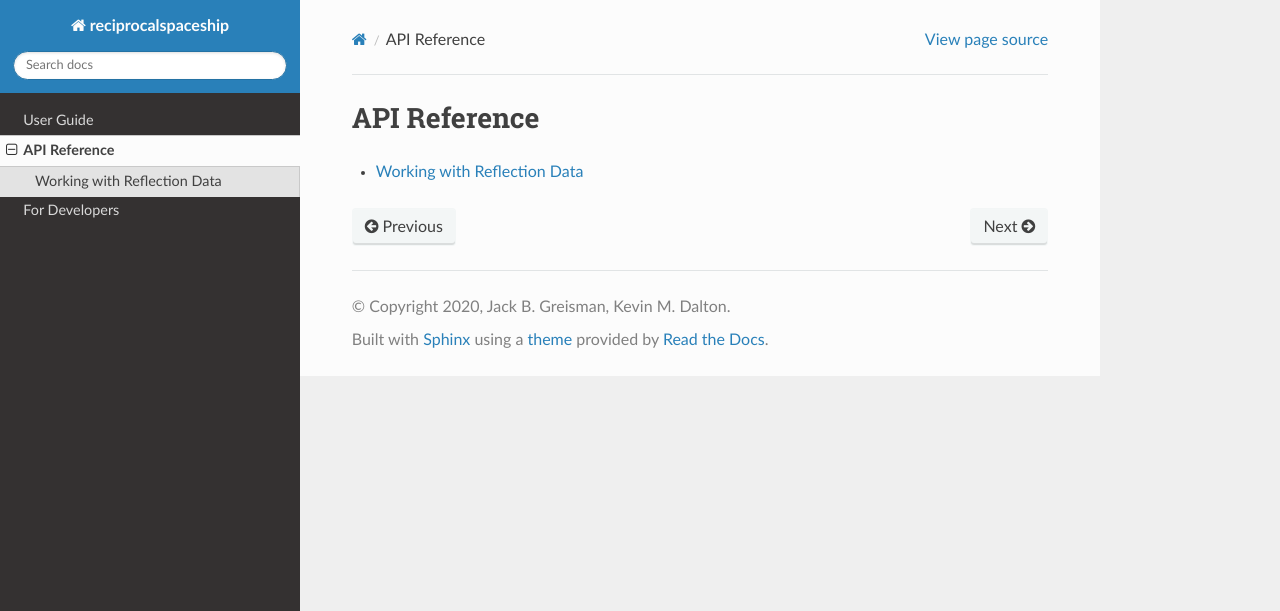
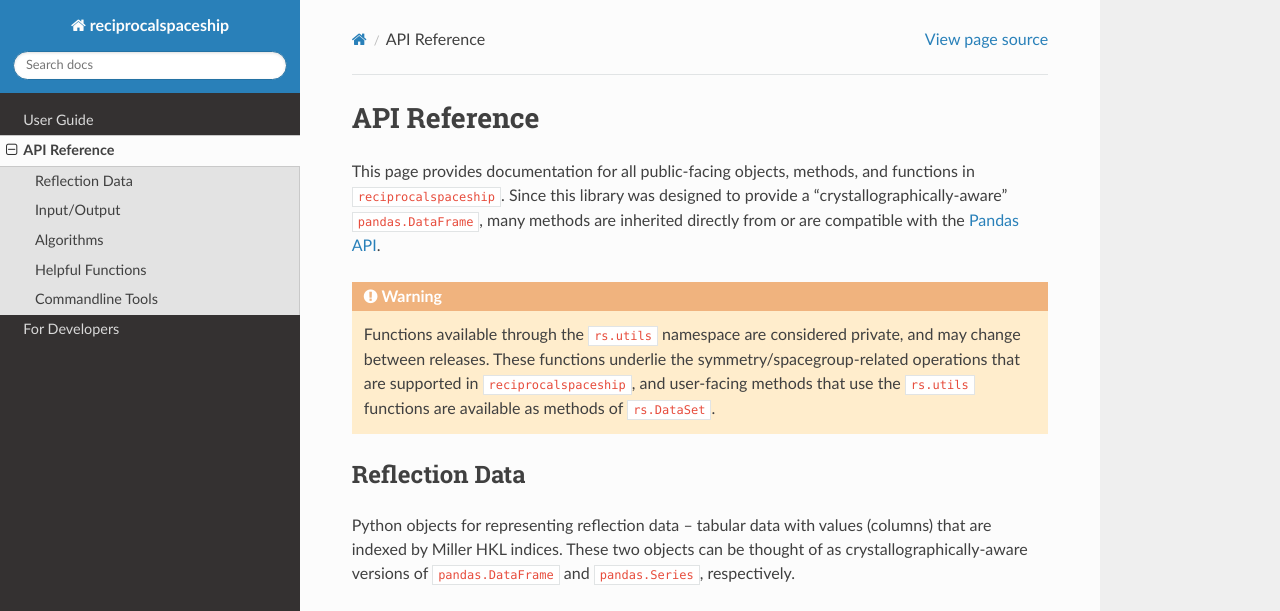
Before and after one commit to rs-station/reciprocalspaceship, a Sphinx documentation site: the page built from docs/api/index.rst, in a window 1280 px wide and 1400 px high. Shown: the top 611 px of the window. Built offline with Sphinx 7.4.7 and the Read the Docs theme 2.0.0, drawn with Linux system fonts in a browser that asks for light colours; the version number could not be read and is left out; some of the changed text lies outside the part shown; grey boxes are pictures that could not be loaded.

Commit message:
Update documentation with more detailed API reference

```diff
--- a/docs/api/index.rst
+++ b/docs/api/index.rst
@@ -3,7 +3,90 @@
 API Reference
 =============
 
+This page provides documentation for all public-facing objects, methods,  and functions in ``reciprocalspaceship``. Since this
+library was designed to provide a "crystallographically-aware" ``pandas.DataFrame``, many methods are inherited directly
+from or are compatible with the `Pandas API <https://pandas.pydata.org/docs/reference/index.html#api>`_.
+
+.. Warning::
+   Functions available through the ``rs.utils`` namespace are considered private, and may change between releases.
+   These functions underlie the symmetry/spacegroup-related operations that are supported in ``reciprocalspaceship``,
+   and user-facing methods that use the ``rs.utils`` functions are available as methods of ``rs.DataSet``.
+
+Reflection Data
+---------------
+
+Python objects for representing reflection data -- tabular data with values (columns) that are indexed by Miller HKL indices.
+These two objects can be thought of as crystallographically-aware versions of ``pandas.DataFrame`` and ``pandas.Series``, respectively.
+
+.. currentmodule:: reciprocalspaceship
+.. autosummary::
+   :toctree: autoapi
+   :nosignatures:
+   :template: class.rst
+
+   ~reciprocalspaceship.DataSet
+   ~reciprocalspaceship.DataSeries
+
+Input/Output
+------------
+
+Supported crystallographic file formats for data I/O. Write functions are available as methods of ``rs.DataSet`` objects.
+
+.. currentmodule:: reciprocalspaceship
+.. autosummary::
+   :toctree: autoapi
+   :nosignatures:
+
+   ~reciprocalspaceship.read_mtz
+   ~reciprocalspaceship.read_precognition
+
+Algorithms
+----------
+
+Algorithms for processing reflection data stored in ``rs.DataSet`` objects.
+
+.. currentmodule:: reciprocalspaceship
+.. autosummary::
+   :toctree: autoapi
+   :nosignatures:
+
+   ~reciprocalspaceship.algorithms.scale_merged_intensities
+
+Helpful Functions
+-----------------
+
+Functions intended to help users work with the library. These functions are available from the top-level ``rs`` namespace.
+
+.. currentmodule:: reciprocalspaceship
+.. autosummary::
+   :toctree: autoapi
+   :nosignatures:
+
+   ~reciprocalspaceship.print_mtz_dtypes
+
+Commandline Tools
+-----------------
+
+Commandline tools to support common use cases.
+
 .. toctree::
    :maxdepth: 1
+   :hidden:
 
-   reflectiontables
+   mtzdump
+
+.. Manual table for commandline tools
+
+.. raw:: html
+
+   <table class="longtable docutils align-default">
+	 <colgroup>
+	 <col style="width: 10%" />
+	 <col style="width: 90%" />
+	 </colgroup>
+	 <tbody>
+	 <tr class="row-odd"><td><p><a class="reference internal" href="mtzdump.html"><code class="xref py py-obj docutils literal notranslate"><span class="pre">rs.mtzdump</span></code></a></p></td>
+	 <td><p>Summarize the contents of an MTZ file</p></td>
+	 </tr>
+	 </tbody>
+   </table>
--- /dev/null
+++ b/docs/api/mtzdump.rst
@@ -0,0 +1,4 @@
+.. _mtzdump:
+
+.. autoprogram:: reciprocalspaceship.commandline.mtzdump:parse_arguments()
+   :prog: rs.mtzdump
--- a/docs/conf.py
+++ b/docs/conf.py
@@ -39,7 +39,8 @@
     'sphinx_rtd_theme',
     'nbsphinx',
     "sphinx.ext.linkcode",
-    "sphinx_panels"
+    "sphinx_panels",
+    "sphinxcontrib.autoprogram"
 ]
 
 napoleon_google_docstring = False
--- a/docs/developers/documentation.rst
+++ b/docs/developers/documentation.rst
@@ -8,7 +8,7 @@
 be installed using ``pip`` or ``conda``::
 
   conda install -c conda-forge sphinx sphinx_rtd_theme nbsphinx ipython jupyter
-  pip install sphinx-panels
+  pip install sphinx-panels sphinxcontrib-autoprogram
 
 The documentation can then be built using the ``Makefile`` in the ``docs/`` subdirectory::
 
```
Also changed, not shown: docs/api/reflectiontables.rst (deleted, +0 -16 lines).
